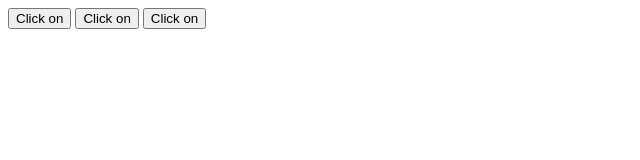
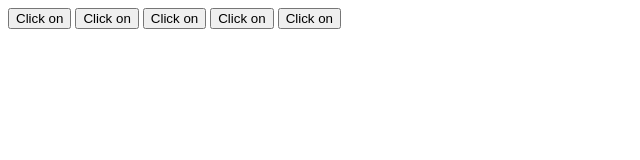
Before and after one commit to tetianamk/zero_markup, a plain HTML site: page index.html in a window 1280 px wide. Shown: the whole page, without its empty margins (0-640 px from the left). Drawn offline with Linux system fonts and the light colour scheme.

Commit message:
add buttons

```diff
--- a/index.html
+++ b/index.html
@@ -4,6 +4,7 @@
     <meta charset="UTF-8" />
     <meta http-equiv="X-UA-Compatible" content="IE=edge" />
     <meta name="viewport" content="width=device-width, initial-scale=1.0" />
+    <link rel="stylesheet" href="assets/css/style.css">
     <title>Document</title>
   </head>
   <body>
@@ -12,6 +13,8 @@
         <button class="btn">Click on</button>
         <button class="btn">Click on</button>
         <button class="btn">Click on</button>
+        <button class="btn">Click on</button>
+        <button class="btn">Click on</button>
       </nav>
     </header>
   </body>
```
